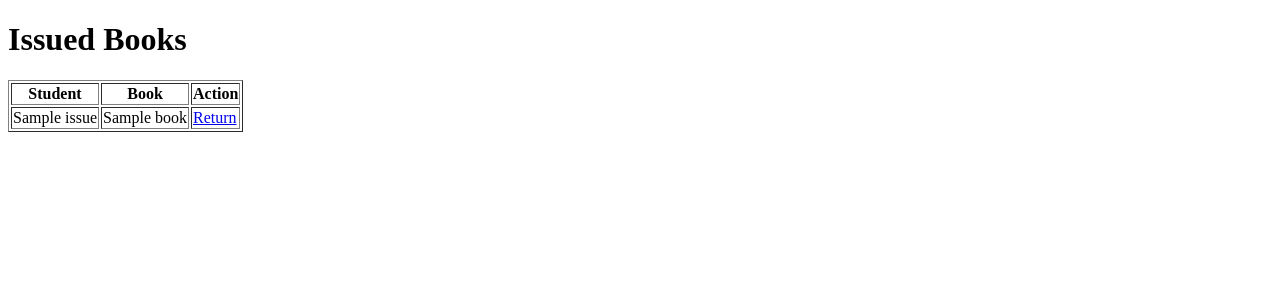
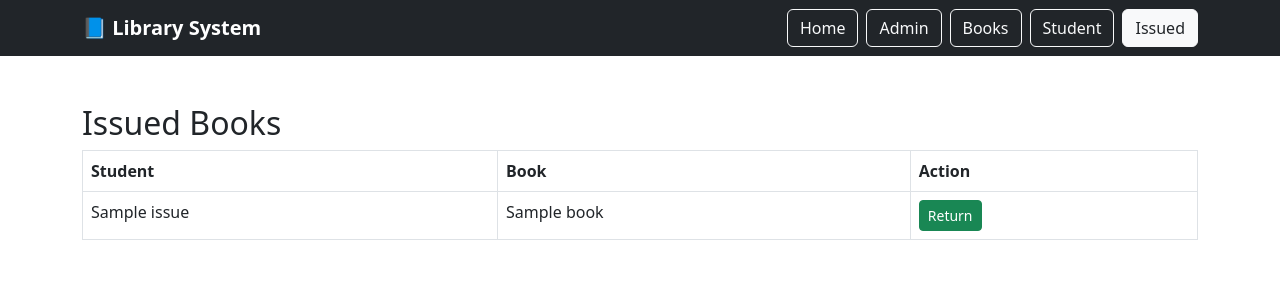
Before and after one commit to shaikmohammadzaheer/library-management-system, a Flask app: page /issued in a window 1280 px wide. Shown: the top 300 px of the page. Run offline with Flask 3, Linux system fonts and the light colour scheme; tables that the repository leaves empty hold one stand-in row (values such as "Sample post").

Commit message:
Update issued.html

```diff
--- a/templates/issued.html
+++ b/templates/issued.html
@@ -1,13 +1,9 @@
-<!DOCTYPE html>
-<html>
-<head>
-    <title>Issued Books</title>
-</head>
-<body>
+{% extends "base.html" %}
 
-    <h1>Issued Books</h1>
+{% block content %}
+<h2>Issued Books</h2>
 
-    <table border="1">
+<table class="table table-bordered">
     <tr>
         <th>Student</th>
         <th>Book</th>
@@ -19,12 +15,10 @@
         <td>{{ item.student }}</td>
         <td>{{ item.book }}</td>
         <td>
-                <a href="/return/{{ item.id }}">Return</a>
+            <a href="/return/{{ item.id }}" class="btn btn-success btn-sm">Return</a>
         </td>
     </tr>
     {% endfor %}
-
 </table>
 
-</body>
-</html>
+{% endblock %}
```
Lines whose indentation alone changed are shown as unchanged.
